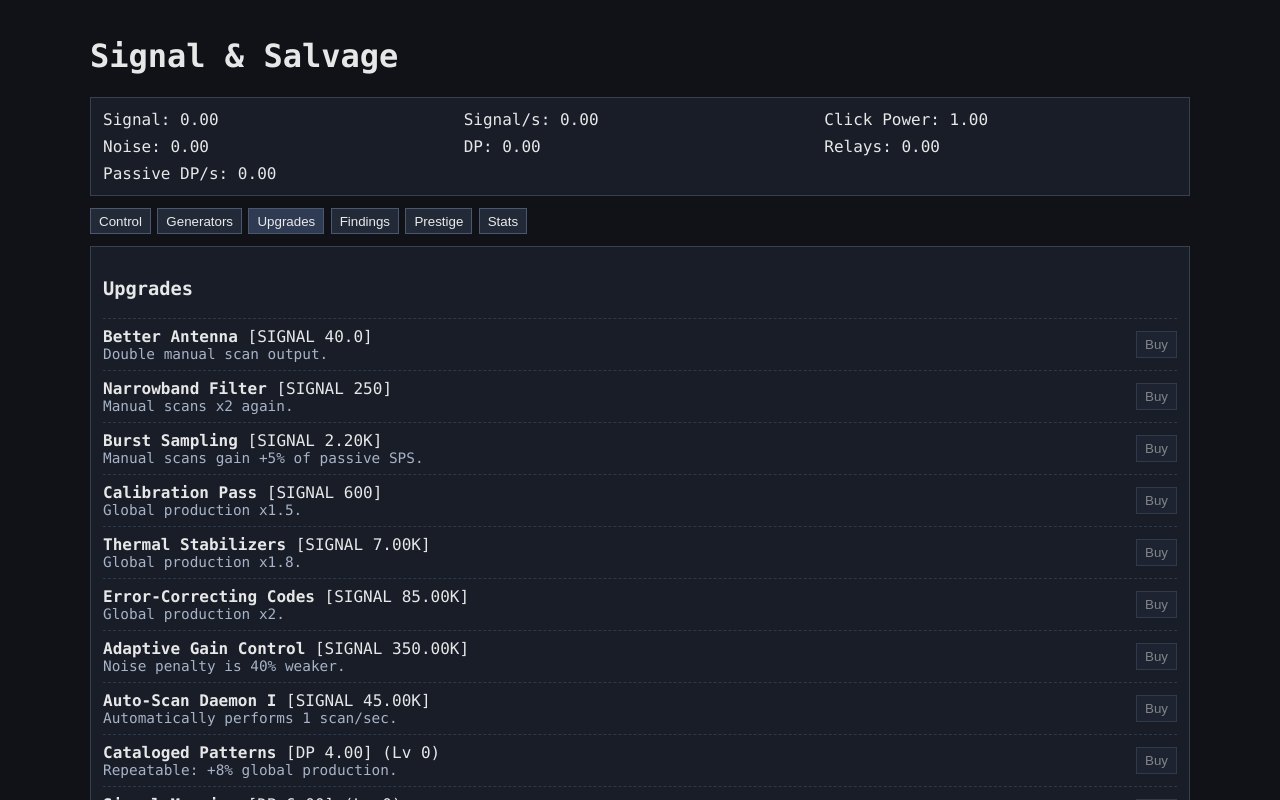
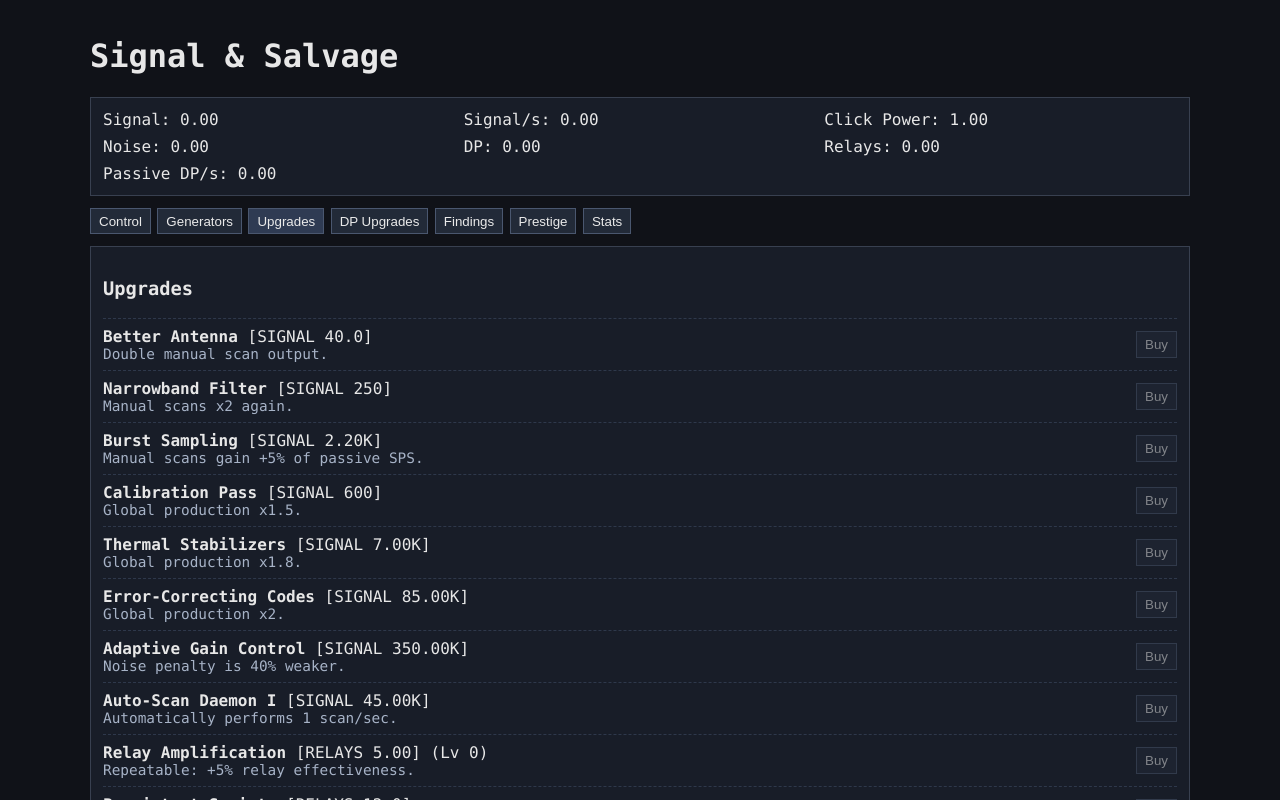
Before and after one commit to jjlyon/web-incremental, a React (Vite) app: page / in a window 1280 px wide. Both pictures are taken after a click on the button "Upgrades". Shown: the top 800 px of the page. Built offline with nearby package versions, Linux system fonts and the light colour scheme.

Commit message:
Split DP upgrades into a dedicated tab

```diff
--- a/src/App.tsx
+++ b/src/App.tsx
@@ -6,7 +6,7 @@ import { clearSave, exportSave, importSave, loadGame, saveGame } from './game/sa
 import { createInitialState, gameReducer, verifyPrestigeReset } from './game/state';
 import { GeneratorId, TabName } from './game/types';
 
-const tabs: TabName[] = ['Control', 'Generators', 'Upgrades', 'Findings', 'Prestige', 'Stats'];
+const tabs: TabName[] = ['Control', 'Generators', 'Upgrades', 'DP Upgrades', 'Findings', 'Prestige', 'Stats'];
 const OFFLINE_TICK_CHUNK_SECONDS = 1;
 const MAX_OFFLINE_SECONDS = 60 * 60;
 
@@ -155,10 +155,10 @@ function App() {
     </div>
   );
 
-  const renderUpgrades = () => (
+  const renderUpgrades = (title: string, currencies: Array<'signal' | 'dp' | 'relays'>) => (
     <div className="panel">
-      <h3>Upgrades</h3>
-      {UPGRADES.map((up) => {
+      <h3>{title}</h3>
+      {UPGRADES.filter((up) => currencies.includes(up.currencyType)).map((up) => {
         const level = state.upgrades[up.id];
         const purchased = !up.repeatable && level > 0;
         const canBuy = canPurchaseUpgrade(state, up.id);
@@ -257,6 +257,7 @@ function App() {
           const hasAttention =
             (tab === 'Generators' && hasAffordableGenerator) ||
             (tab === 'Upgrades' && hasAffordableUpgrade) ||
+            (tab === 'DP Upgrades' && hasAffordableUpgrade) ||
             (tab === 'Findings' && hasClaimableFinding) ||
             (tab === 'Prestige' && canPrestigeNow);
           return <TabButton key={tab} tab={tab} active={state.currentTab === tab} hasAttention={hasAttention} onClick={(t) => dispatch({ type: 'SET_TAB', tab: t })} />;
@@ -283,7 +284,8 @@ function App() {
       )}
 
       {state.currentTab === 'Generators' && renderGenerators()}
-      {state.currentTab === 'Upgrades' && renderUpgrades()}
+      {state.currentTab === 'Upgrades' && renderUpgrades('Upgrades', ['signal', 'relays'])}
+      {state.currentTab === 'DP Upgrades' && renderUpgrades('DP Upgrades', ['dp'])}
       {state.currentTab === 'Findings' && renderFindings()}
       {state.currentTab === 'Prestige' && renderPrestige()}
       {state.currentTab === 'Stats' && (
--- a/src/game/save.ts
+++ b/src/game/save.ts
@@ -2,7 +2,7 @@ import { GENERATORS, MILESTONES, UPGRADES } from './data';
 import { GameState, TabName } from './types';
 
 const SAVE_KEY = 'signal-and-salvage-save-v1';
-const VALID_TABS: TabName[] = ['Control', 'Generators', 'Upgrades', 'Findings', 'Prestige', 'Stats'];
+const VALID_TABS: TabName[] = ['Control', 'Generators', 'Upgrades', 'DP Upgrades', 'Findings', 'Prestige', 'Stats'];
 const VALID_MILESTONES = new Set(MILESTONES.map((milestone) => milestone.id));
 
 const isObjectRecord = (value: unknown): value is Record<string, unknown> => typeof value === 'object' && value !== null;
--- a/src/game/types.ts
+++ b/src/game/types.ts
@@ -82,6 +82,7 @@ export type TabName =
   | 'Control'
   | 'Generators'
   | 'Upgrades'
+  | 'DP Upgrades'
   | 'Findings'
   | 'Prestige'
   | 'Stats';
```
